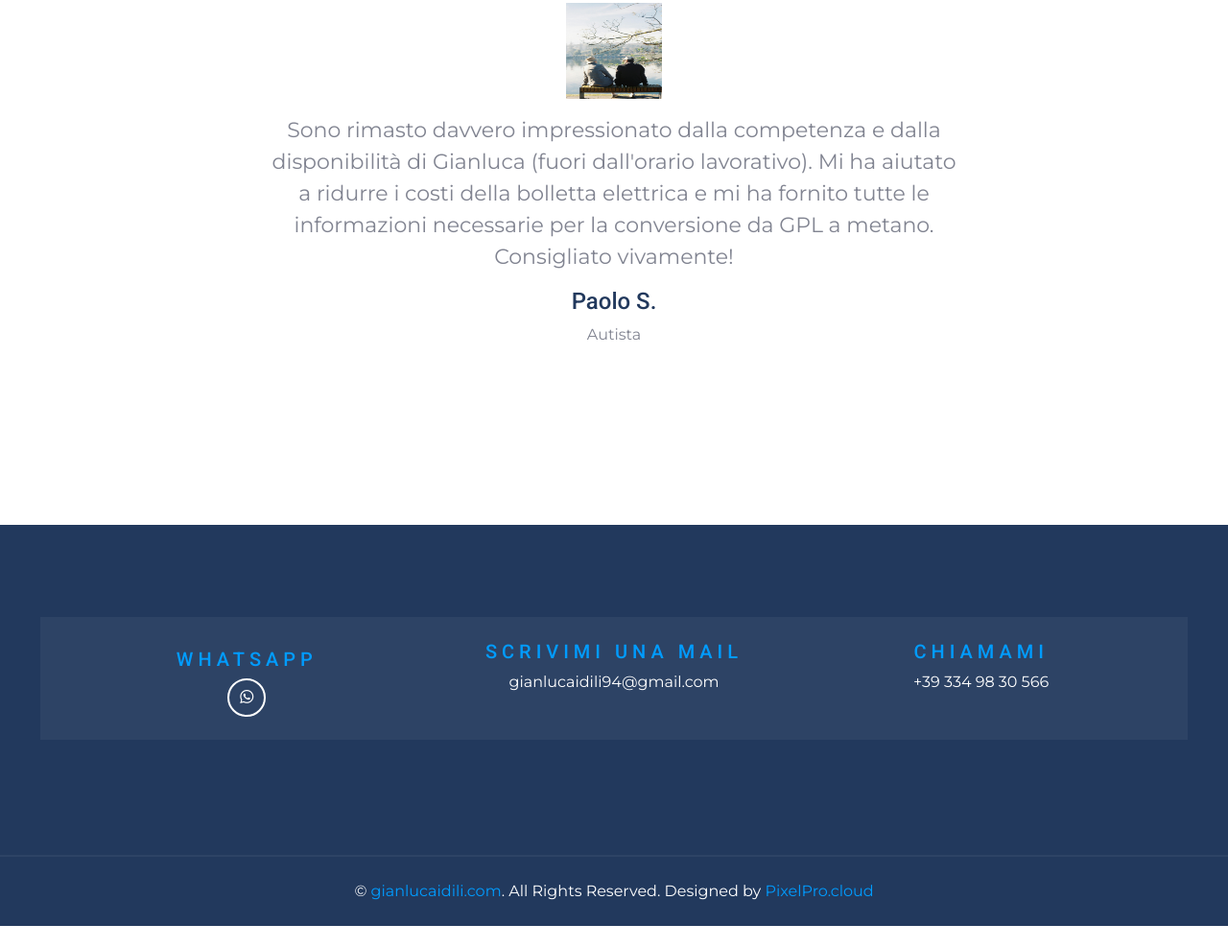
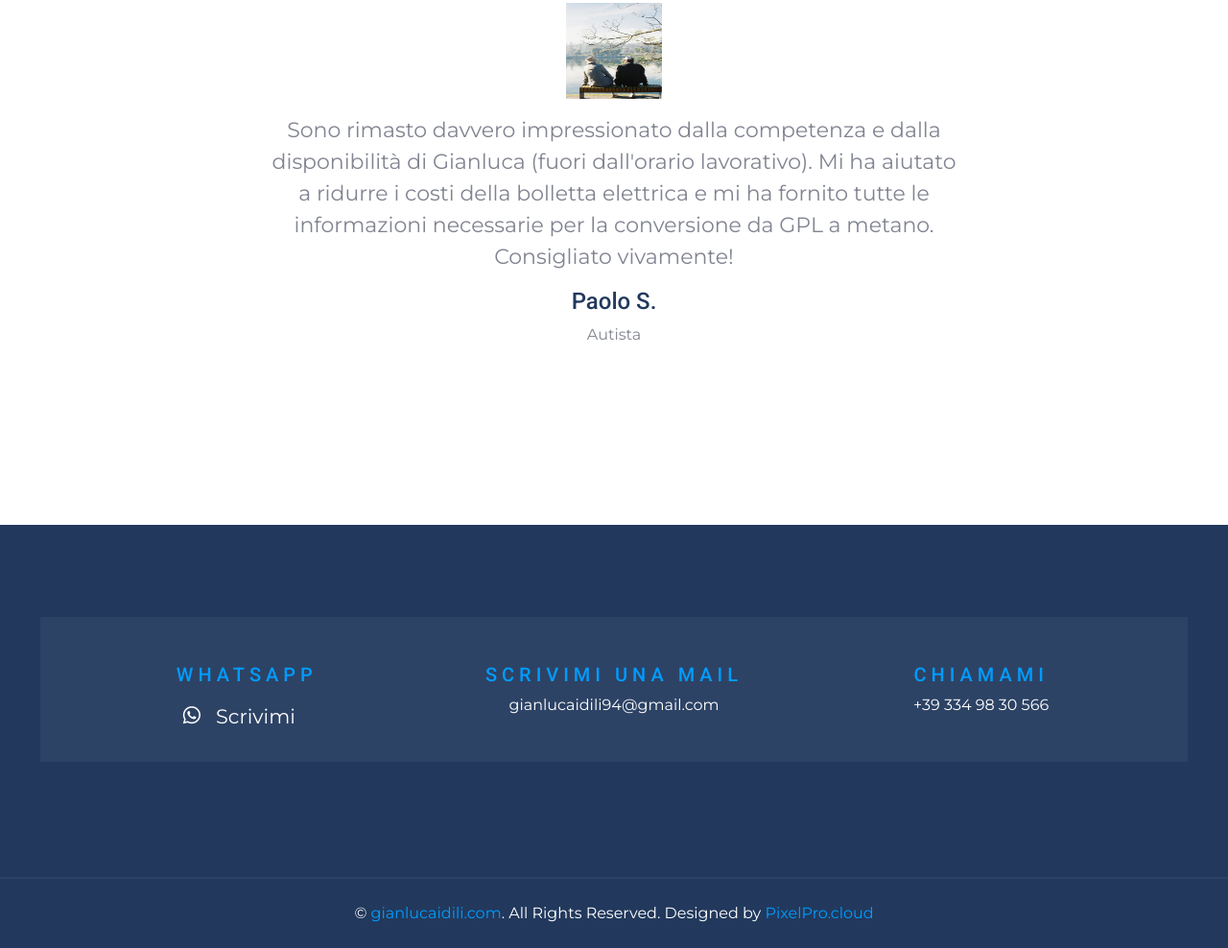
Before and after one commit to Gianluca-Idili/EnergyConsulent, a plain HTML site: page index.html in a window 1280 px wide. Shown: the part 4451-5439 px from the top of the page at 96% size. Before the commit the page ends 5416 px from the top, so only its background shows below. Drawn offline with nearby package versions, Linux system fonts and the light colour scheme.

Commit message:
risolto bug grafico

```diff
--- a/index.html
+++ b/index.html
@@ -329,11 +329,17 @@
     <div class="container-fluid bg-dark text-white py-5 px-sm-3 px-lg-5" style="margin-top: 90px;" id="contact">
         <div class="row pt-5">
             <div class="col-12 mb-4 px-4">
-                <div class="row mb-5 p-4" style="background: rgba(256, 256, 256, .05);">
+                <div class="row mb-5 p-4 align-items-center" style="background: rgba(256, 256, 256, .05);">
                     <div class="col-md-4">
                         <div class="text-md-center">
-                            <h5 class="text-primary text-uppercase mb-2 mt-2" style="letter-spacing: 5px;">whatsapp</h5>
-                            <a class="btn btn-outline-primary border-white rounded-circle btn-square mr-1 mb-4 m-md-0 text-white" href="https://wa.me/393349830566"><i class="fab fa-whatsapp"></i></a>
+                            <h5 class="text-primary text-uppercase mb-2 mt-4" style="letter-spacing: 5px;">whatsapp</h5>
+                              <a class="btn  mr-1 mb-4 m-md-0 text-white"
+                                href="https://wa.me/393349830566">
+                                <div style="display: flex; align-items: center; font-size: 1.3rem;">
+                                    <i class="fab fa-whatsapp"></i>
+                                    <span class="mx-3">Scrivimi </span>
+                                </div>
+                            </a>
                         </div>
                     </div>
                     <div class="col-md-4">
```
